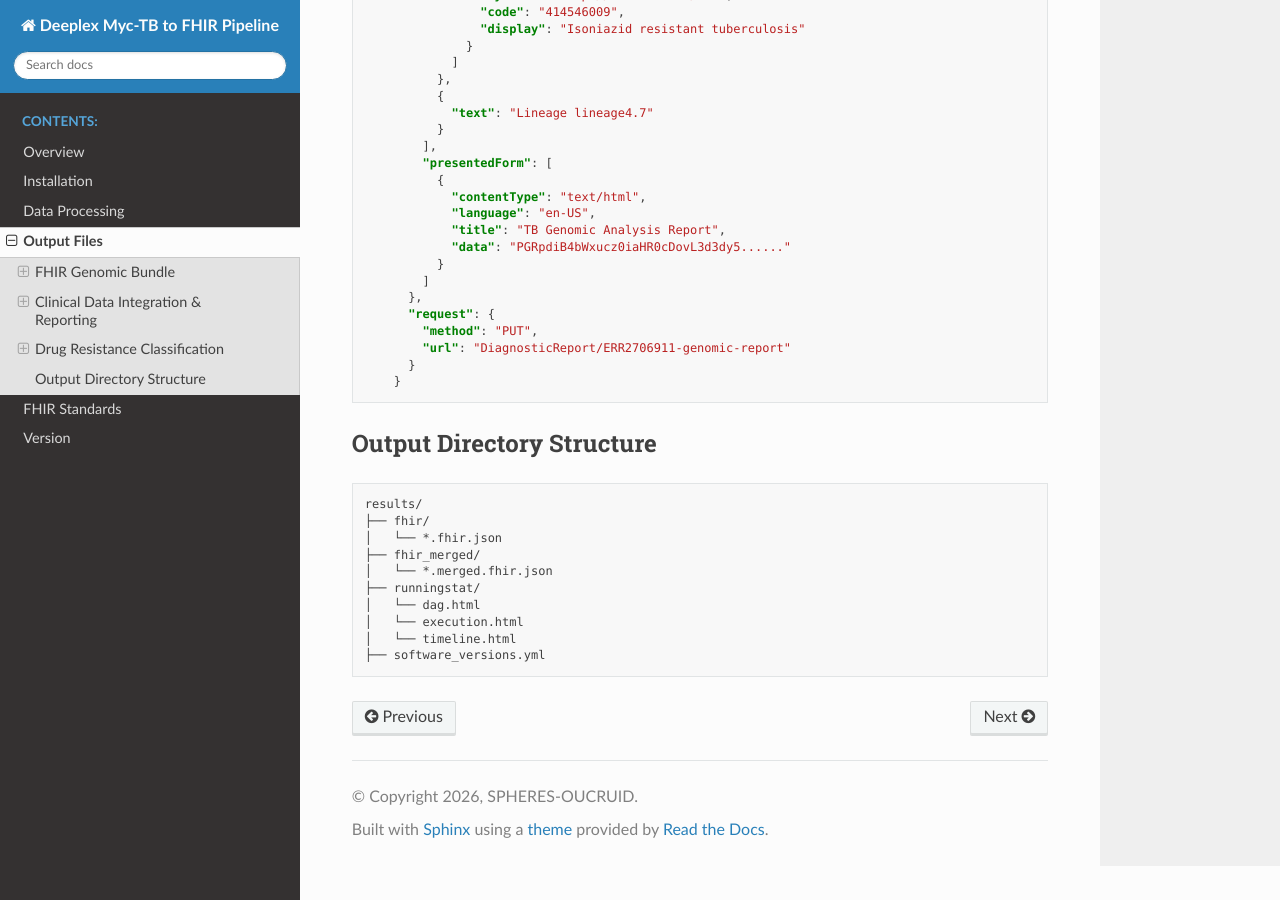
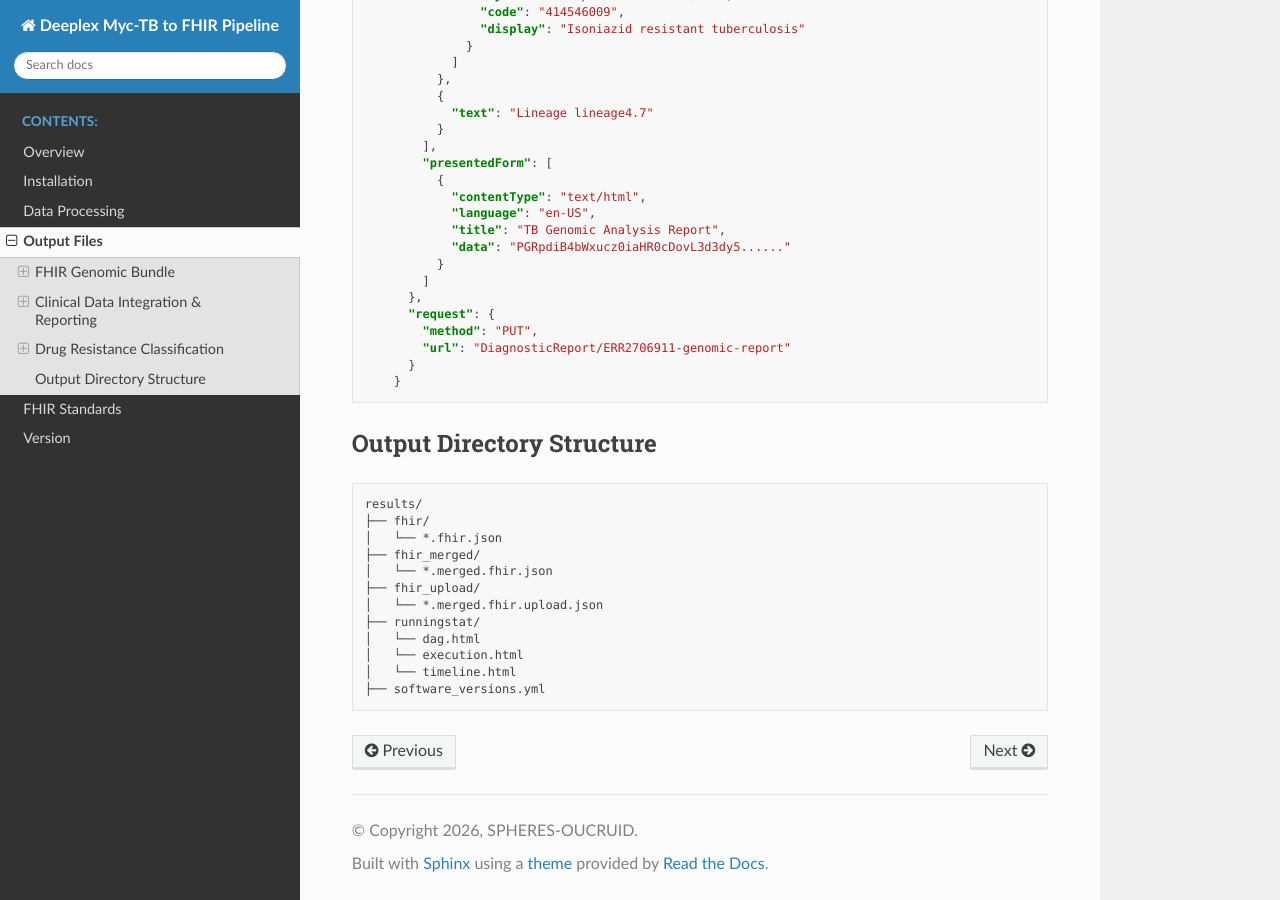
Before and after one commit to robind1/deeplex-tb-to-fhir-pipeline-docs, a Sphinx documentation site: the page built from docs/source/outputs.md, in a window 1280 px wide and 900 px high, scrolled down 13940 px. Built offline with Sphinx 7.4.7 and the Read the Docs theme 3.1.0, drawn with Linux system fonts in a browser that asks for light colours.

Commit message:
Update outputs.md

```diff
--- a/docs/source/outputs.md
+++ b/docs/source/outputs.md
@@ -754,6 +754,8 @@ results/
 │   └── *.fhir.json
 ├── fhir_merged/
 │   └── *.merged.fhir.json
+├── fhir_upload/
+│   └── *.merged.fhir.upload.json
 ├── runningstat/
 │   └── dag.html
 │   └── execution.html
```
